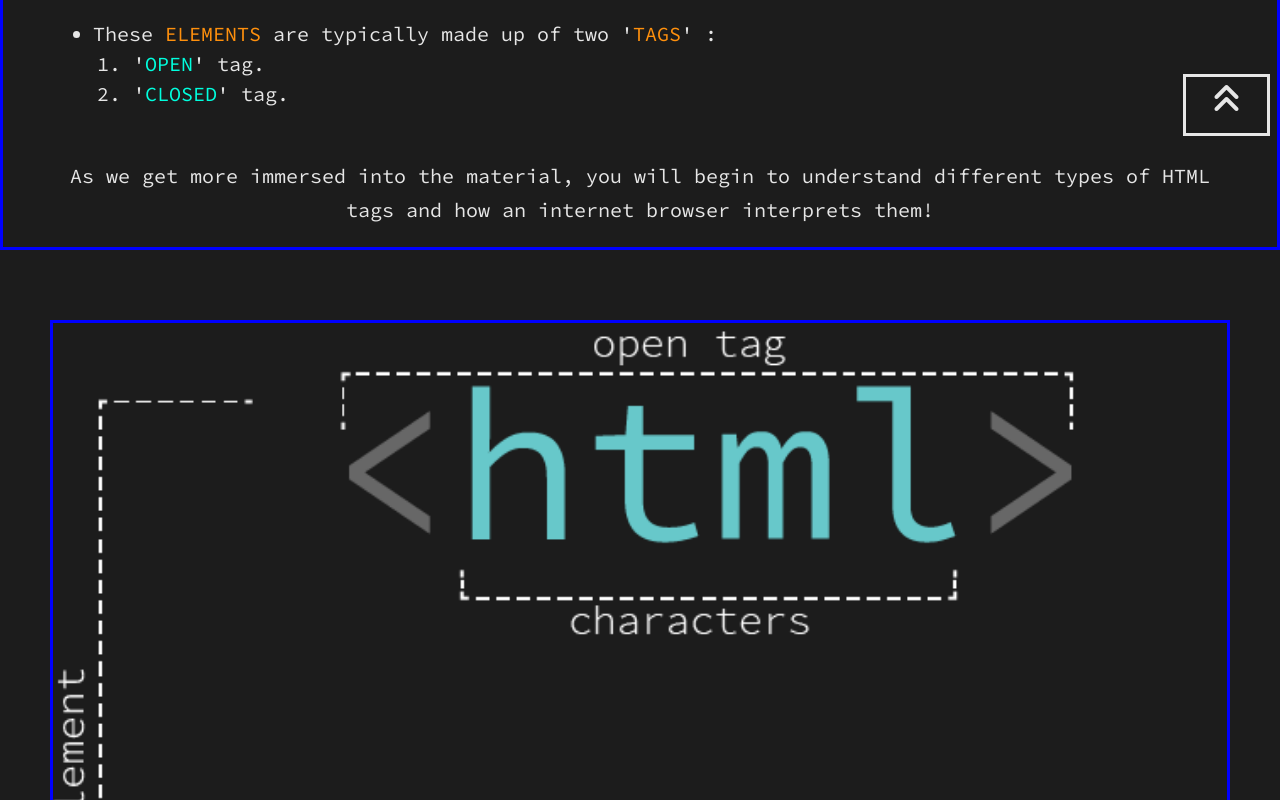
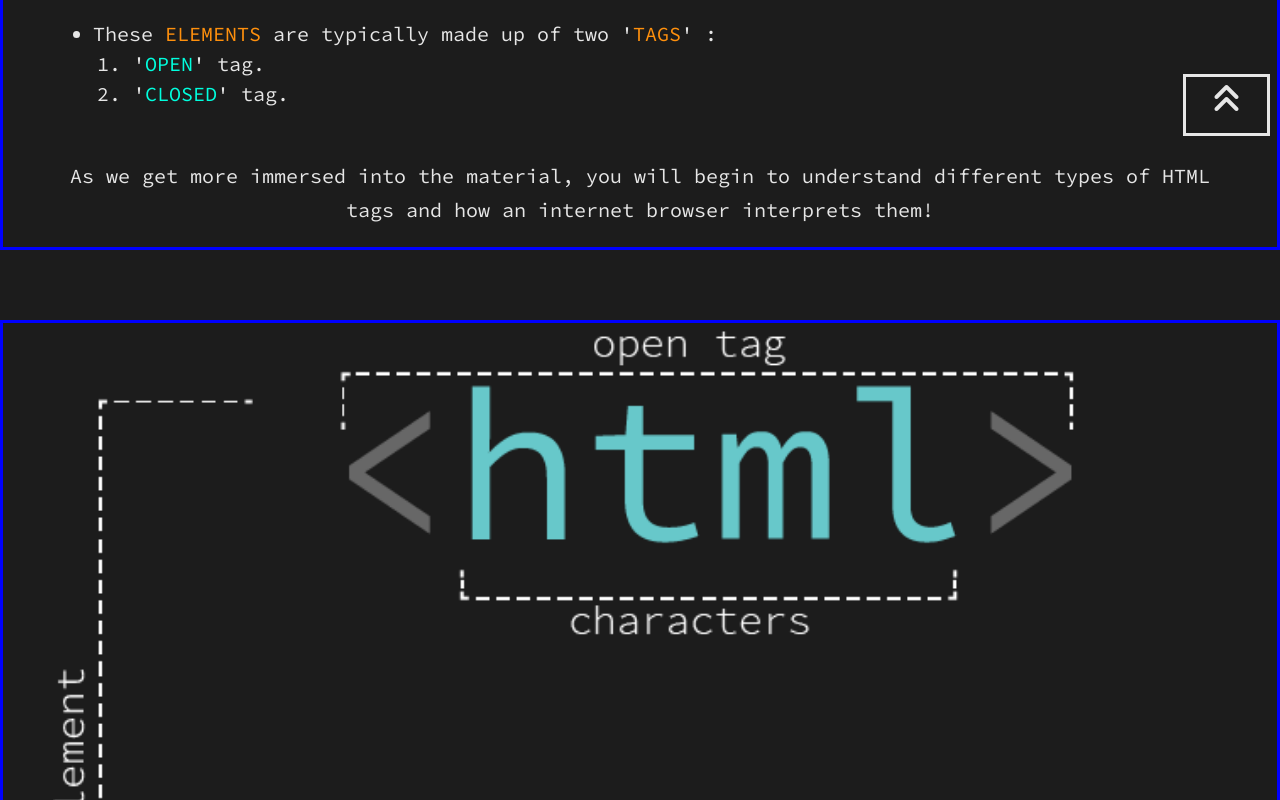
Before and after one commit to JaredScar/ART377-Midterm, a plain HTML site: page lesson1.html in a window 1280 px wide. Shown: the part 614-1414 px from the top of the page. Drawn offline with nearby package versions, Linux system fonts and the light colour scheme.

Commit message:
Update lesson1.html

```diff
--- a/lesson1.html
+++ b/lesson1.html
@@ -72,8 +72,8 @@ ART377 - MIDTERM SITE-->
 </div>
 
 
-<div class="lessonContainer">
-	<div class="lessonContent" style="justify-content: flex-start;border: 3px solid blue;margin-top: 20px;margin-bottom: 50px;">
+<div class="lessonContainer" style="justify-content: flex-start;border: 3px solid blue;margin-top: 20px;margin-bottom: 50px;">
+	<div class="lessonContent">
 		<img width="100%" height="auto" alt="HTML-Breakdown" src="images/lesson1/lesson1-elements.png">
 		<br><br>
 
```
